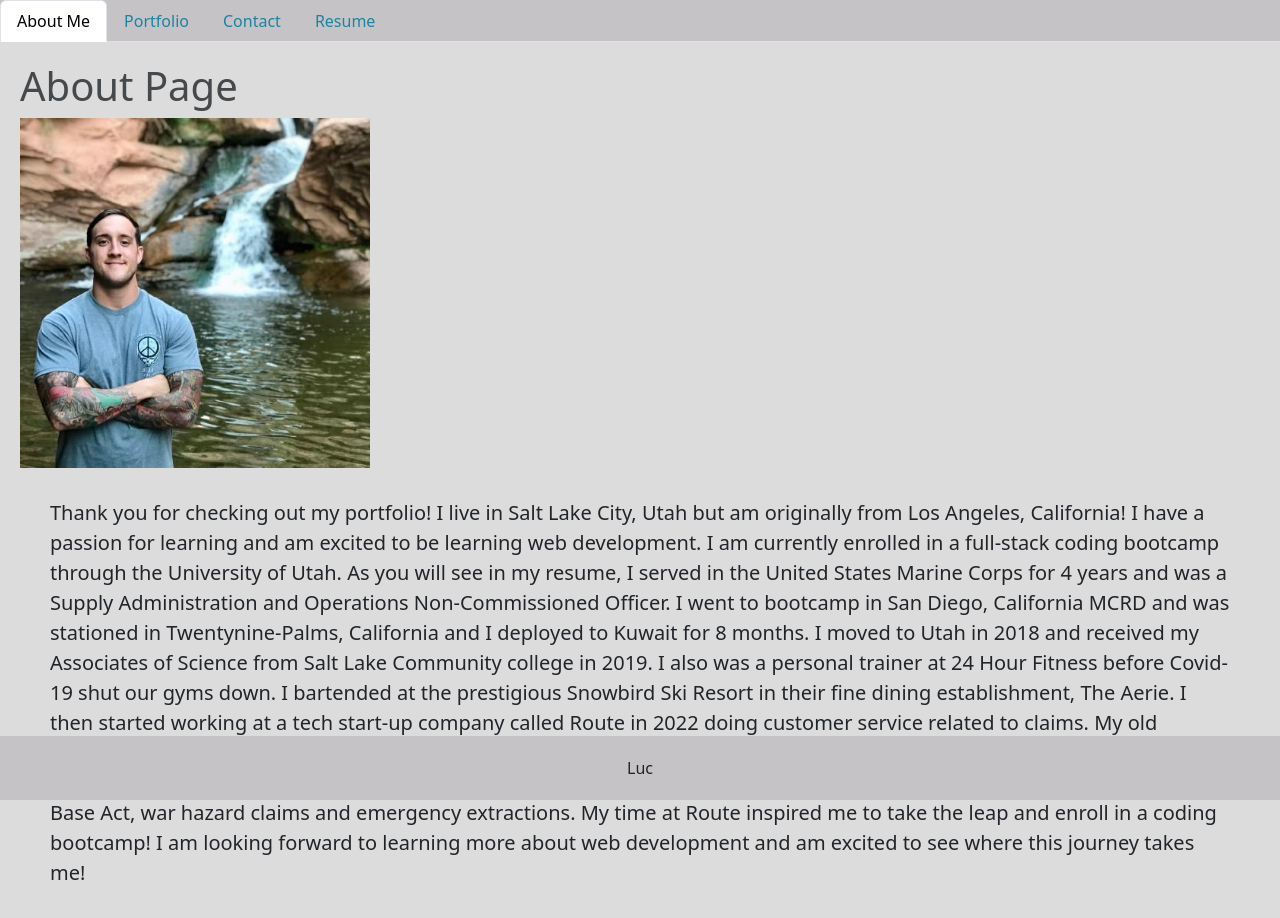
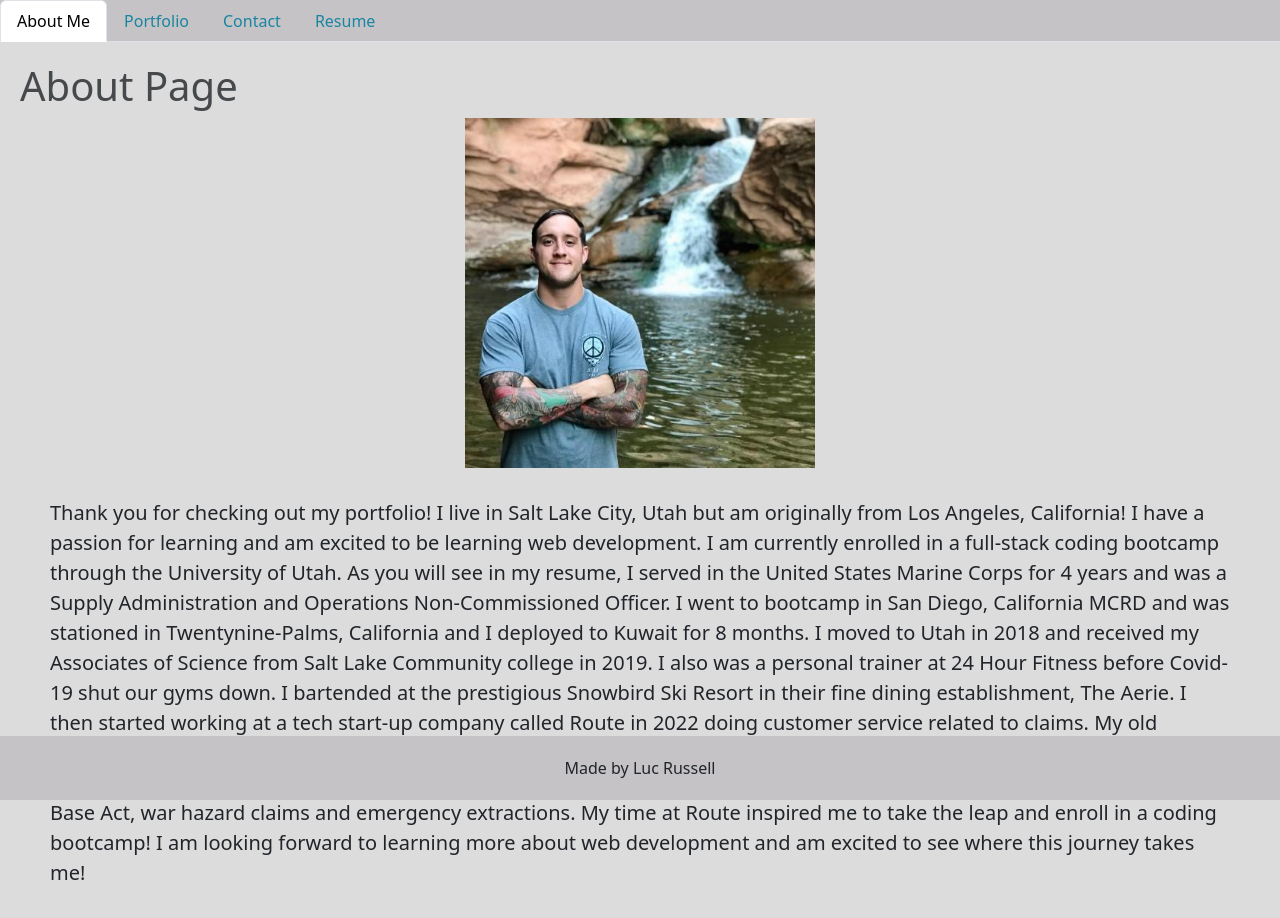
Before and after one commit to Luceatscode/reactPortfolio, a React (Create React App) app: page / in a window 1280 px wide. Shown: the top 918 px of the page. Built offline with nearby package versions, Linux system fonts and the light colour scheme.

Commit message:
centered buttons on portfolio page

```diff
--- a/package.json
+++ b/package.json
@@ -1,5 +1,6 @@
 {
   "name": "react-portfolio",
+  "homepage": "https://luceatscode.github.io/reactPortfolio/",
   "version": "0.1.0",
   "private": true,
   "dependencies": {
@@ -7,6 +8,7 @@
     "@testing-library/react": "^13.4.0",
     "@testing-library/user-event": "^13.5.0",
     "bootstrap": "^5.3.1",
+    "gh-pages": "^6.0.0",
     "react": "^18.2.0",
     "react-dom": "^18.2.0",
     "react-scripts": "5.0.1",
@@ -16,7 +18,9 @@
     "start": "react-scripts start",
     "build": "react-scripts build",
     "test": "react-scripts test",
-    "eject": "react-scripts eject"
+    "eject": "react-scripts eject",
+    "predeploy": "npm run build",
+    "deploy": "gh-pages -d build"
   },
   "eslintConfig": {
     "extends": [
--- a/public/index.html
+++ b/public/index.html
@@ -24,7 +24,7 @@
       work correctly both with client-side routing and a non-root public URL.
       Learn how to configure a non-root public URL by running `npm run build`.
     -->
-    <title>React App</title>
+    <title>Luc Russell</title>
   </head>
   <body>
     <noscript>You need to enable JavaScript to run this app.</noscript>
@@ -42,6 +42,6 @@
   </body>
 
 
-<footer>Luc</footer>
+<footer>Made by Luc Russell</footer>
 
 </html>
--- a/src/components/pages/About.js
+++ b/src/components/pages/About.js
@@ -6,7 +6,8 @@ export default function About() {
   return (
     <div class= "body">
       <h1>About Page</h1>
-      <img height="350px" src={process.env.PUBLIC_URL + profilePic}  />
+      <div class="text-center" >
+      <img height="350px" src={process.env.PUBLIC_URL + profilePic}/> </div>
       <p class="bio">
         Thank you for checking out my portfolio! I live in Salt Lake City, Utah but am originally from Los Angeles, California!
         I have a passion for learning and am excited to be learning web development. I am currently enrolled in a full-stack coding bootcamp through the University of Utah.
--- a/src/components/pages/Portfolio.js
+++ b/src/components/pages/Portfolio.js
@@ -20,55 +20,58 @@ export default function Portfolio() {
       <div class="row">
         <div class="col-sm-6 col-1">
           <div class="card">
-            {/* for centering btns */}
-            <div class="text-center" >
+            <div class="text-center">
             <img height="350px" width="600px" src={process.env.PUBLIC_URL + password} class="float-center password" alt="Password Generator" /> </div>
             <div class="card-body">
               <h5 class="card-title">Password Generator</h5>
               <p class="card-text">This is a password generator that will generate a random password based on the criteria you select!</p>
+              <div class="text-center">
               <a href="https://github.com/Luceatscode/Password-Generator" class="btn btn-primary">GitHub Repository</a>
               <a href="https://luceatscode.github.io/Password-Generator/" class="btn btn-primary">Deployed Application</a>
-            </div> </div> </div> </div>
+            </div> </div> </div> </div> </div>
 
         {/* portfolio */}
         <div class="row">
         <div class="col-sm-6 col-2">
         <div class="card">
-        <div class="text-center" >
+        <div class="text-center">
         <img height="350px" width="600px" src={process.env.PUBLIC_URL + portfolio} class="float-left portfolio" alt="Portfolio" /> </div>
         <div class="card-body">
           <h5 class="card-title">Portfolio</h5>
           <p class="card-text">This was the first portfolio I ever made!</p>
+          <div class="text-center">
           <a href="https://github.com/Luceatscode/Portfolio" class="btn btn-primary">GitHub Repository</a>
           <a href="https://luceatscode.github.io/Portfolio/" class="btn btn-primary">Deployed Application</a>
-        </div> </div> </div> </div>
+        </div> </div> </div> </div> </div>
 
         {/* quizApp */}
         <div class="row">
         <div class="col-sm-6 col-3">
         <div class="card">
-        <div class="text-center" >
-        <img height="375px" width="600px" src={process.env.PUBLIC_URL + quizApp} class="float-left quizApp" alt="Quiz App" /> </div>
+        <div class="text-center">
+        <img height="375px" width="600px" src={process.env.PUBLIC_URL + quizApp} class="float-left quizApp" alt="Quiz App"/> </div>
         <div class="card-body">
           <h5 class="card-title">Quiz App</h5>
           <p class="card-text">This was a quiz app I made using Javascript!</p>
+          <div class="text-center">
           <a href="https://github.com/Luceatscode/quiz-app" class="btn btn-primary">GitHub Repository</a>
           <a href="https://luceatscode.github.io/quiz-app/" class="btn btn-primary">Deployed Application</a>
-        </div> </div> </div> </div>
+        </div> </div> </div> </div> </div>
 
         {/* textEditor */}
         <div class="row">
         <div class="col-sm-6 col-4">
         <div class="card">
-        <div class="text-center" >
+        <div class="text-center">
         <img height="350px" width="800px" src={process.env.PUBLIC_URL + textEditor} class="float-left textEditor" alt="Text Editor" /> </div>
         <div class="card-body">
           <h5 class="card-title">Text Editor</h5>
           <p class="card-text">This is a text editor that uses data persistence techniques that serve as redundancy in case one of the
             options is not supported by the browser. The application will also function offline.!</p>
+            <div class="text-center">
           <a href="https://github.com/Luceatscode/textEditor" class="btn btn-primary">GitHub Repository</a>
           <a href="https://text-editor-lr-e7e790a7cb84.herokuapp.com/" class="btn btn-primary">Deployed Application</a>
-        </div> </div> </div> </div>
+        </div> </div> </div> </div> </div>
 
         {/* weather */}
         <div class="row">
@@ -79,7 +82,7 @@ export default function Portfolio() {
         <div class="card-body">
           <h5 class="card-title">Weather App</h5>
           <p class="card-text">This is a weather app that allows you to search a city and it will return a 5-day forecast! </p>
-          <div class="text-center" >
+          <div class="text-center">
           <a href="https://github.com/Luceatscode/weatherdashboard" class="btn btn-primary">GitHub Repository</a>
           <a href="https://luceatscode.github.io/weatherdashboard/" class="btn btn-primary">Deployed Application</a> </div>
         </div> </div> </div> </div>
@@ -88,14 +91,15 @@ export default function Portfolio() {
         <div class="row">
         <div class="col-sm-6 col-4">
         <div class="card">
-        <div class="text-center" >
+        <div class="text-center">
         <img height="350px" width="800px" src={process.env.PUBLIC_URL + work} class="float-left work" alt="Work" /> </div>
         <div class="card-body">
           <h5 class="card-title">Workday Scheduler</h5>
           <p class="card-text">This is a workday scheduler app that allows you to save notes and each hour will change color based on a past hour, current hour, or future hour! </p>
+          <div class="text-center">
           <a href="https://github.com/Luceatscode/work-day-scheduler" class="btn btn-primary">GitHub Repository</a>
           <a href="https://luceatscode.github.io/work-day-scheduler/" class="btn btn-primary">Deployed Application</a>
-        </div> </div> </div> </div> </div>
+        </div> </div> </div> </div> </div> </div>
 
       );
 }
--- a/src/styles.css
+++ b/src/styles.css
@@ -51,7 +51,3 @@ footer {
 .nav-link{
     color: #1985A1;
 }
-
-.nav-link.active {
-    background-color: #1985A1;
-}
```
Also changed, not shown: 6 other files (tests, documents, lock files or other folders).
